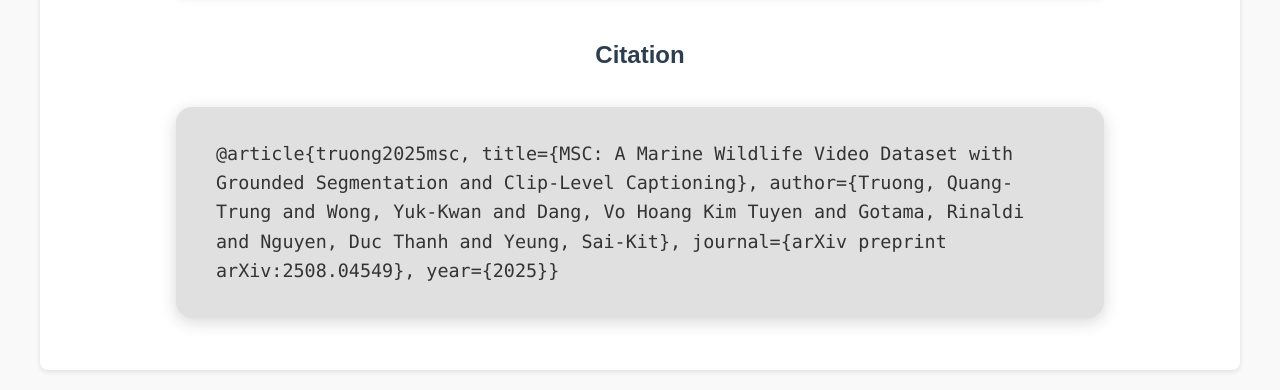
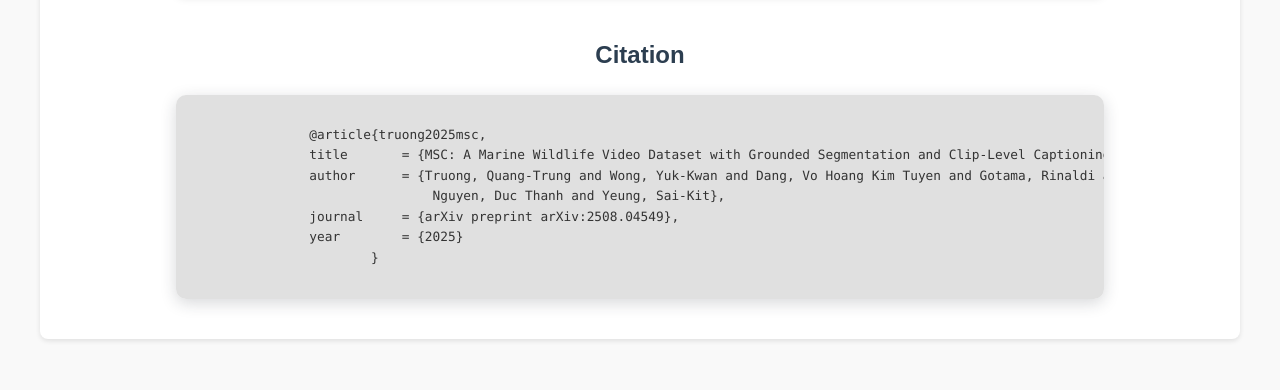
Before and after one commit to hkust-vgd/msc, a plain HTML site: page index.html in a window 1280 px wide. Shown: the part 3720-4110 px from the top of the page. After the commit the page ends 4079 px from the top, so only its background shows below. Drawn offline with nearby package versions, Linux system fonts and the light colour scheme.

Commit message:
redesign bib

```diff
--- a/index.html
+++ b/index.html
@@ -186,7 +186,8 @@
     <!-- Header Section -->
     <div class="header">
         <h1>
-    <img src="https://img.icons8.com/papercut/480/fish.png" alt="fish" style="width: 45px; height: 45px; vertical-align: middle; margin-right: 8px;">
+            <img src="https://img.icons8.com/papercut/480/fish.png" alt="fish"
+                 style="width: 45px; height: 45px; vertical-align: middle; margin-right: 8px;">
             MSC: A Marine Wildlife Video Dataset with Grounded
             Segmentation and Clip-Level Captioning
         </h1>
@@ -663,40 +664,39 @@
     <section id="BibTeX">
         <h2 class="title" style="text-align:center;">Citation</h2>
         <div class="citation-box">
-            <code id="bibtex-code">@article{truong2025msc,
-                title={MSC: A Marine Wildlife Video Dataset with Grounded Segmentation and Clip-Level Captioning},
-                author={Truong, Quang-Trung and Wong, Yuk-Kwan and Dang, Vo Hoang Kim Tuyen and Gotama, Rinaldi and
+            <code id="bibtex-code">
+                @article{truong2025msc,
+                title       = {MSC: A Marine Wildlife Video Dataset with Grounded Segmentation and Clip-Level Captioning},
+                author      = {Truong, Quang-Trung and Wong, Yuk-Kwan and Dang, Vo Hoang Kim Tuyen and Gotama, Rinaldi and
                                 Nguyen, Duc Thanh and Yeung, Sai-Kit},
-                journal={arXiv preprint arXiv:2508.04549},
-                year={2025}}
-
+                journal     = {arXiv preprint arXiv:2508.04549},
+                year        = {2025}
+                        }
             </code>
-        </div>
-    </section>
 
             <style>
+                #bibtex-code {
+                    white-space: pre; /* Preserve spaces and line breaks */
+                    font-family: 'Fira Mono', 'Consolas', monospace; /* Use a monospace font */
+                    font-size: 1em;
+                }
                 .citation-box {
                     background: #e0e0e0;
                     color: #333;
-            padding: 32px 40px;
-            border-radius: 16px;
+                    padding: 10px 10px;
+                    border-radius: 10px;
                     box-shadow: 0 4px 16px rgba(34, 40, 49, 0.18);
-            margin: 32px auto;
+                    margin: 20px auto;
                     max-width: 80%;
                     width: 80%;
-            font-size: 1.15rem;
+                    font-size: 0.8rem;
                     /* border: 1.5px solid #2575fc; */ /* Remove or comment out this line */
                     position: relative;
                     overflow-x: auto;
                 }
-
-        .citation-box code {
-            color: #333;
-            font-family: 'Fira Mono', 'Consolas', monospace;
-            font-size: 1em;
-            background: none;
-        }
             </style>
+        </div>
+    </section>
 </div>
 </body>
 </html>
```
Lines whose indentation alone changed are shown as unchanged.
